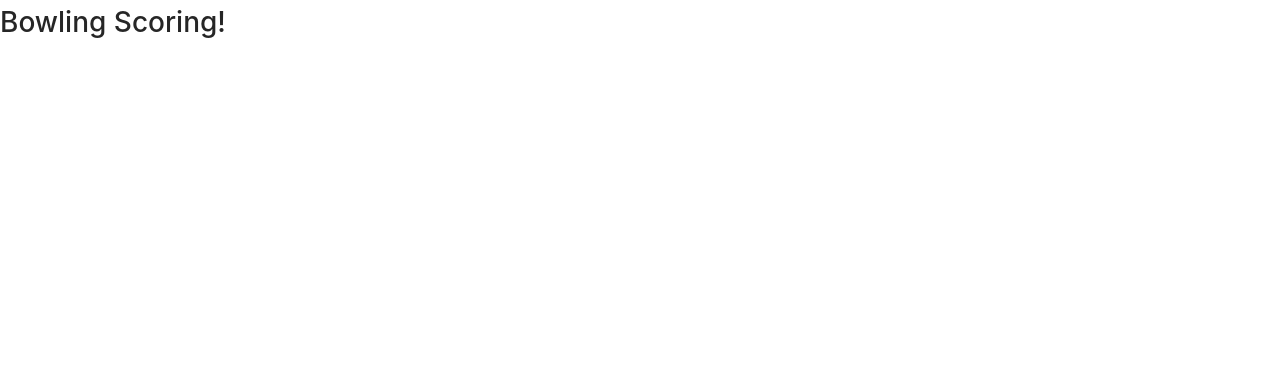
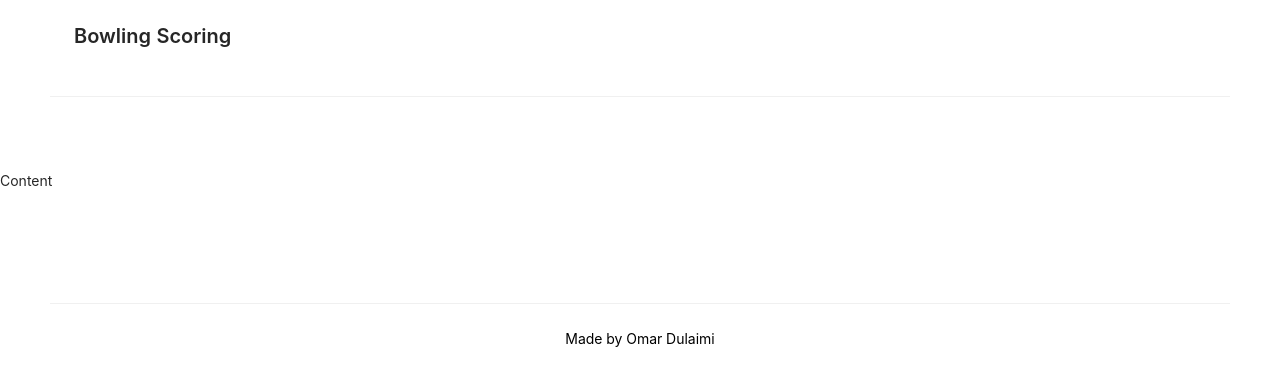
Before and after one commit to omar-dulaimi/bowling-scoring-app, a React (Create React App) app: page / in a window 1280 px wide. Shown: the top 386 px of the page. Built offline with nearby package versions, Linux system fonts and the light colour scheme.

Commit message:
add initial layout

```diff
--- a/src/App.css
+++ b/src/App.css
@@ -1 +1,27 @@
-@import '~antd/dist/antd.css';
+@import "~antd/dist/antd.css";
+
+.ant-layout-footer {
+  color: #fff;
+  background: #7dbcea;
+}
+
+.ant-layout-header,
+.ant-layout-footer {
+  color: rgb(0, 0, 0);
+  background: #ffffff;
+  height: auto;
+}
+[data-theme="dark"] .ant-layout-header,
+[data-theme="dark"] .ant-layout-footer {
+  background: #ffffff;
+}
+
+.ant-layout-footer {
+  line-height: 1.5;
+}
+
+.ant-layout-content {
+  min-height: 120px;
+  line-height: 120px;
+  background: #ffffff;
+}
--- a/src/App.tsx
+++ b/src/App.tsx
@@ -1,15 +1,30 @@
 import React from "react";
 import { BrowserRouter, Route, Routes } from "react-router-dom";
+import { Divider, Layout, PageHeader } from "antd";
 import "./App.css";
+
+const { Header, Footer, Content } = Layout;
 
 function App() {
   return (
     <div className="App">
-      <BrowserRouter>
-        <Routes>
-          <Route path="/" element={<h1>Bowling Scoring!</h1>} />
-        </Routes>
-      </BrowserRouter>
+      <Layout>
+        <Header>
+          <PageHeader title="Bowling Scoring" className="site-page-header" />
+          <Divider plain />
+        </Header>
+        <Content>
+          <BrowserRouter>
+            <Routes>
+              <Route path="/" element={<p>Content</p>} />
+            </Routes>
+          </BrowserRouter>
+        </Content>
+        <Footer style={{ textAlign: "center" }}>
+          <Divider plain />
+          Made by Omar Dulaimi
+        </Footer>
+      </Layout>
     </div>
   );
 }
```
